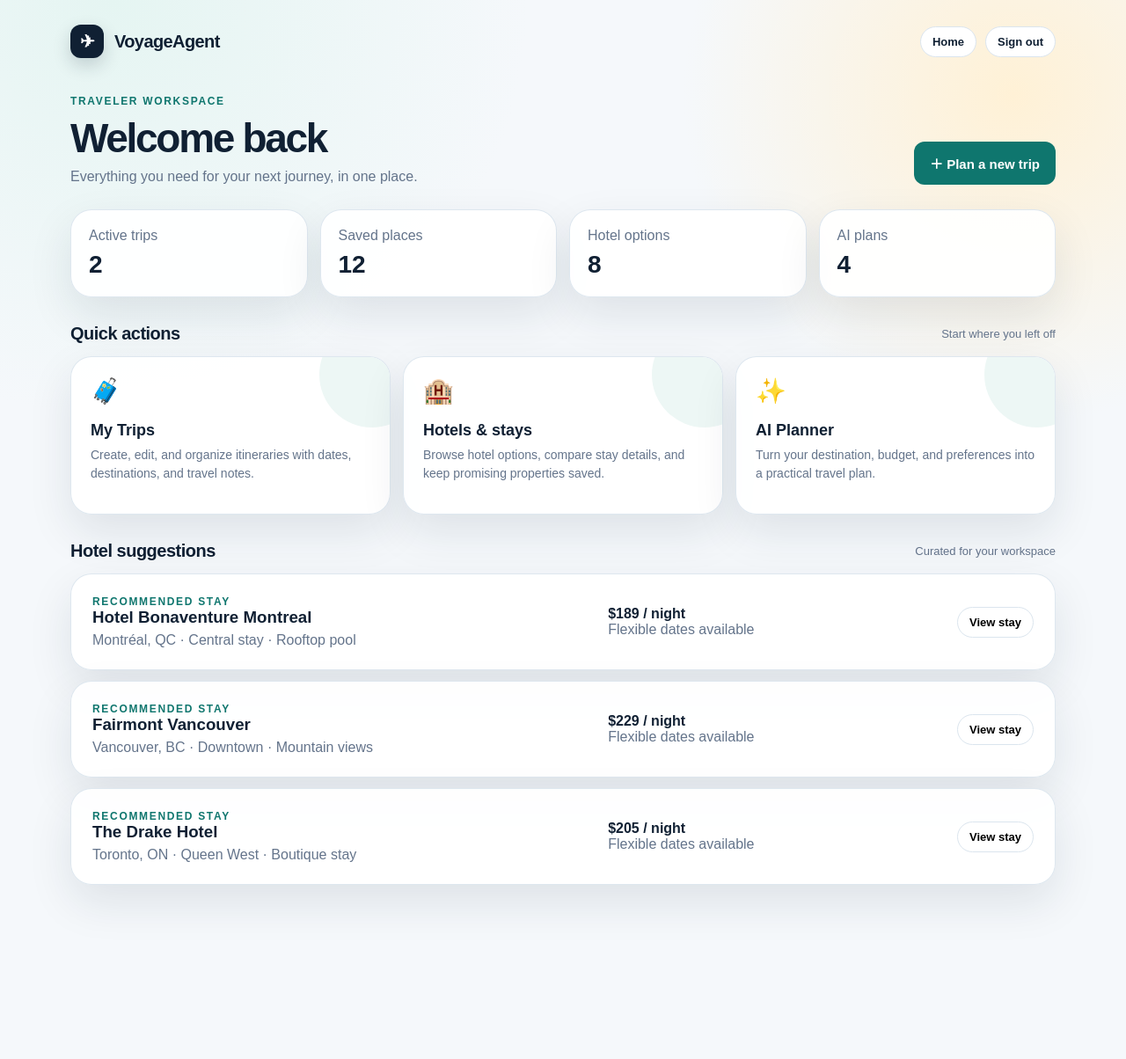
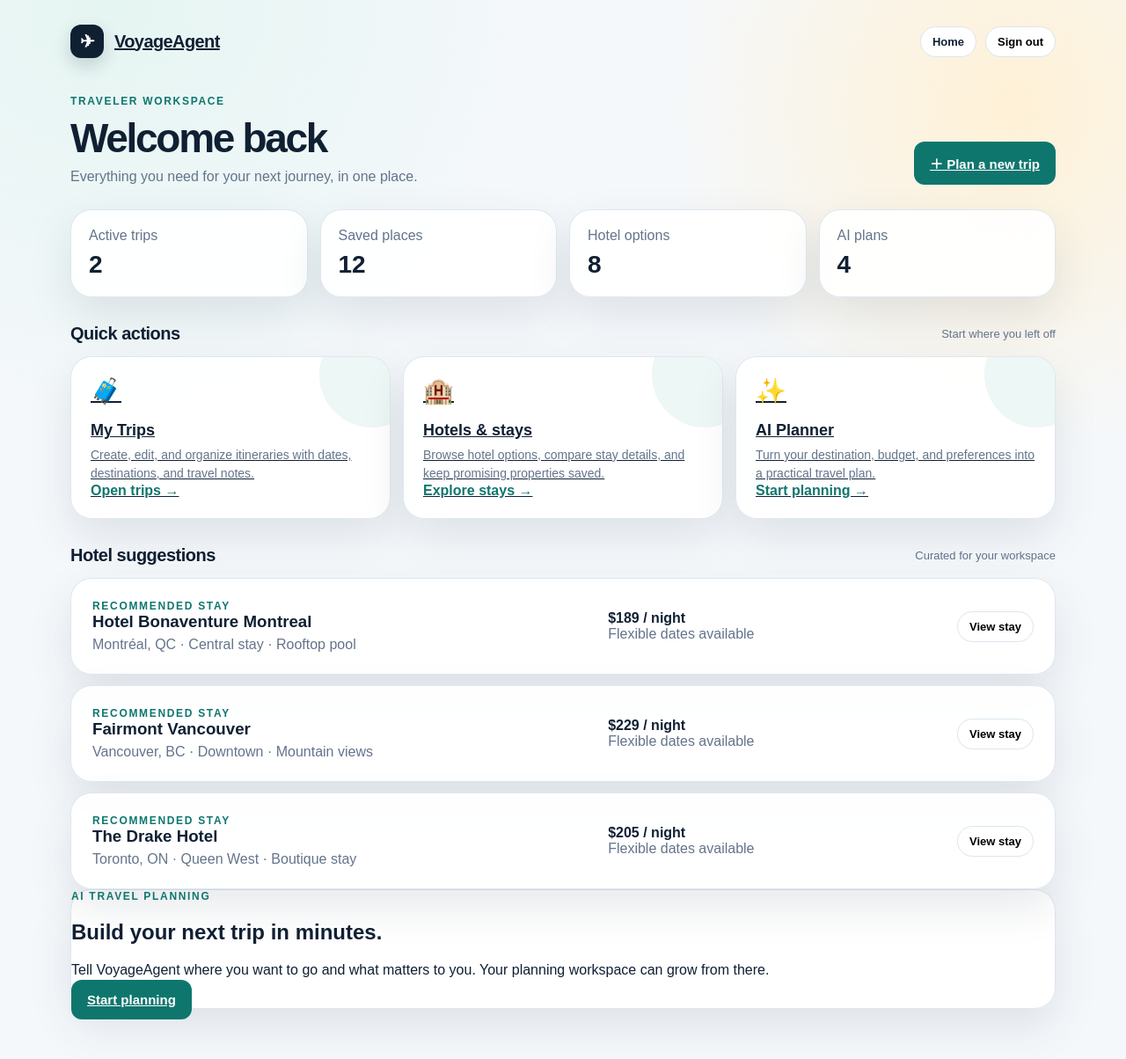
Before and after one commit to mhsefidgar/VoyageAgent, a Next.js app: page /dashboard in a window 1280 px wide. Shown: the top 1204 px of the page at 88% size. Before the commit the page ends 1070 px from the top, so only its background shows below. Built offline with nearby package versions, Linux system fonts and the light colour scheme.

Commit message:
Improve dashboard navigation and make logout functional

```diff
--- a/src/app/dashboard/page.tsx
+++ b/src/app/dashboard/page.tsx
@@ -11,13 +11,18 @@ export default function DashboardPage() {
     <main className="page-shell">
       <div className="container">
         <nav className="dashboard-nav">
-          <div className="brand"><span className="brand-mark">✈</span> VoyageAgent</div>
-          <div className="actions"><Link className="pill" href="/">Home</Link><Link className="pill" href="/login">Sign out</Link></div>
+          <Link className="brand" href="/"><span className="brand-mark">✈</span> VoyageAgent</Link>
+          <div className="actions">
+            <Link className="pill" href="/">Home</Link>
+            <form action="/api/auth/logout" method="post">
+              <button className="pill" type="submit">Sign out</button>
+            </form>
+          </div>
         </nav>
 
         <section className="dashboard-hero">
           <div><div className="eyebrow">Traveler workspace</div><h1>Welcome back</h1><p>Everything you need for your next journey, in one place.</p></div>
-          <button className="button" type="button">＋ Plan a new trip</button>
+          <Link className="button" href="#trips">＋ Plan a new trip</Link>
         </section>
 
         <section className="stats">
@@ -27,14 +32,14 @@ export default function DashboardPage() {
           <div className="card stat"><span className="muted">AI plans</span><div className="value">4</div></div>
         </section>
 
-        <div className="section-title"><h2>Quick actions</h2><span>Start where you left off</span></div>
+        <div className="section-title" id="trips"><h2>Quick actions</h2><span>Start where you left off</span></div>
         <section className="feature-grid">
-          <div className="card feature"><div className="icon">🧳</div><h3>My Trips</h3><p>Create, edit, and organize itineraries with dates, destinations, and travel notes.</p></div>
-          <div className="card feature"><div className="icon">🏨</div><h3>Hotels & stays</h3><p>Browse hotel options, compare stay details, and keep promising properties saved.</p></div>
-          <div className="card feature"><div className="icon">✨</div><h3>AI Planner</h3><p>Turn your destination, budget, and preferences into a practical travel plan.</p></div>
+          <Link className="card feature" href="#trips"><div className="icon">🧳</div><h3>My Trips</h3><p>Create, edit, and organize itineraries with dates, destinations, and travel notes.</p><span className="text-link">Open trips →</span></Link>
+          <Link className="card feature" href="#hotels"><div className="icon">🏨</div><h3>Hotels & stays</h3><p>Browse hotel options, compare stay details, and keep promising properties saved.</p><span className="text-link">Explore stays →</span></Link>
+          <Link className="card feature" href="#planner"><div className="icon">✨</div><h3>AI Planner</h3><p>Turn your destination, budget, and preferences into a practical travel plan.</p><span className="text-link">Start planning →</span></Link>
         </section>
 
-        <div className="section-title"><h2>Hotel suggestions</h2><span>Curated for your workspace</span></div>
+        <div className="section-title" id="hotels"><h2>Hotel suggestions</h2><span>Curated for your workspace</span></div>
         <section style={{ display: 'grid', gap: 12 }}>
           {hotels.map((hotel) => <article className="card trip-card" key={hotel.name}>
             <div><div className="eyebrow">Recommended stay</div><h3>{hotel.name}</h3><p>{hotel.location} · {hotel.detail}</p></div>
@@ -42,6 +47,11 @@ export default function DashboardPage() {
             <button className="pill" type="button">View stay</button>
           </article>)}
         </section>
+
+        <section className="card planner-banner" id="planner">
+          <div><div className="eyebrow">AI travel planning</div><h2>Build your next trip in minutes.</h2><p>Tell VoyageAgent where you want to go and what matters to you. Your planning workspace can grow from there.</p></div>
+          <Link className="button" href="#trips">Start planning</Link>
+        </section>
       </div>
     </main>
   );
```
